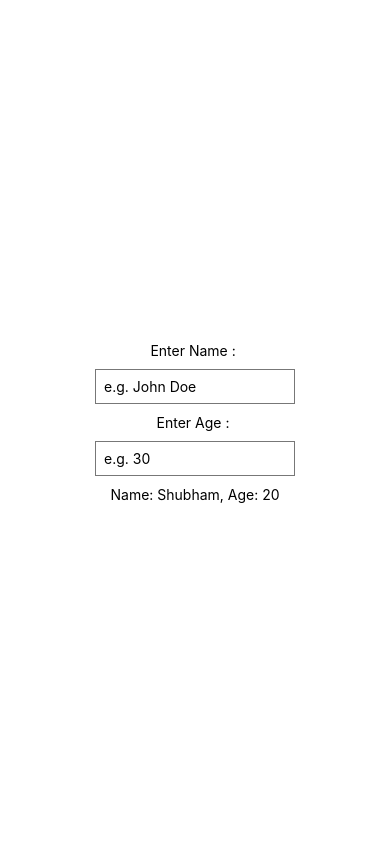
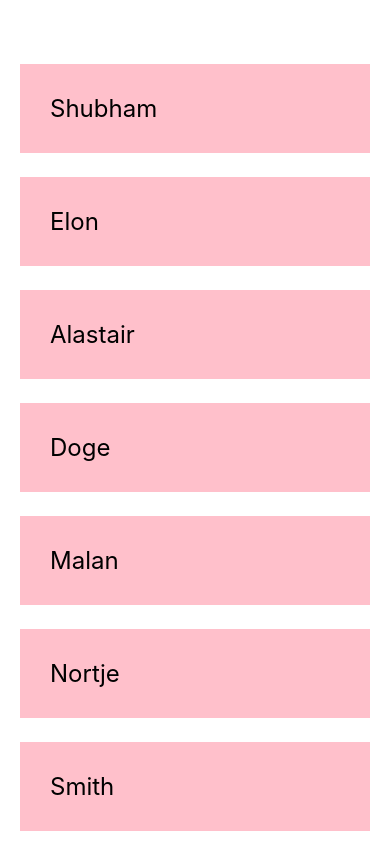
Before and after one commit to shubhamjha25/Nativelytical, a React Native app: screen / in a window 390 px wide. Built offline with nearby package versions, Linux system fonts and the light colour scheme.

Commit message:
Lists & ScrollView

```diff
--- a/App.js
+++ b/App.js
@@ -1,34 +1,32 @@
 import { StatusBar } from 'expo-status-bar';
 import React, { useState } from 'react';
-import { StyleSheet, Text, View, TextInput } from 'react-native';
+import { StyleSheet, Text, View, ScrollView } from 'react-native';
 
 export default function App() {
 
-    const [name, setName] = useState('Shubham');
-    const [age, setAge] = useState(20);
-
-    const clickHandler = () => {
-        setName('Elon Musk')
-    }
+    const [people, setPeople] = useState([
+        { name: 'Shubham', key: '1' },
+        { name: 'Elon', key: '2' },
+        { name: 'Alastair', key: '3' },
+        { name: 'Doge', key: '4' },
+        { name: 'Malan', key: '5' },
+        { name: 'Nortje', key: '6' },
+        { name: 'Smith', key: '7' },
+    ]);
 
     return (
         <View style={styles.container}>
-
-            <Text>Enter Name : </Text>
-            <TextInput
-                style={styles.input}
-                placeholder="e.g. John Doe"
-                onChangeText={(val) => setName(val)} />
-
-            <Text>Enter Age : </Text>
-            <TextInput
-                style={styles.input}
-                placeholder="e.g. 30"
-                keyboardType='numeric'
-                onChangeText={(val) => setAge(val)} />
-
-            <Text>Name: {name}, Age: {age}</Text>
-
+            <ScrollView>
+                {
+                    people.map((item) => {
+                        return (
+                            <View key={item.key}>
+                                <Text style={styles.item}>{item.name}</Text>
+                            </View>
+                        )
+                    })
+                }
+            </ScrollView>
             <StatusBar style="auto" />
         </View>
     );
@@ -38,14 +36,15 @@
     container: {
         flex: 1,
         backgroundColor: '#fff',
-        alignItems: 'center',
-        justifyContent: 'center',
+        paddingTop: 40,
+        paddingHorizontal: 20
+        // alignItems: 'center',
+        // justifyContent: 'center',
     },
-    input: {
-        borderWidth: 1,
-        borderColor: '#777',
-        padding: 8,
-        margin: 10,
-        width: 200
+    item: {
+        marginTop: 24,
+        padding: 30,
+        fontSize: 24,
+        backgroundColor: 'pink'
     }
 });
```
